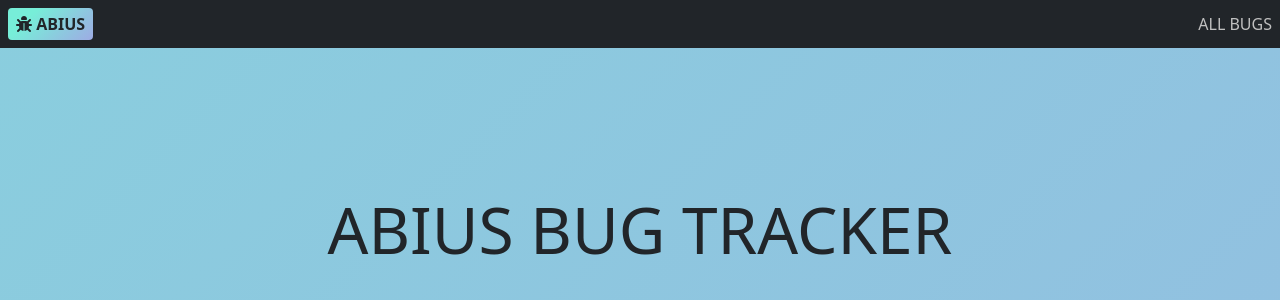
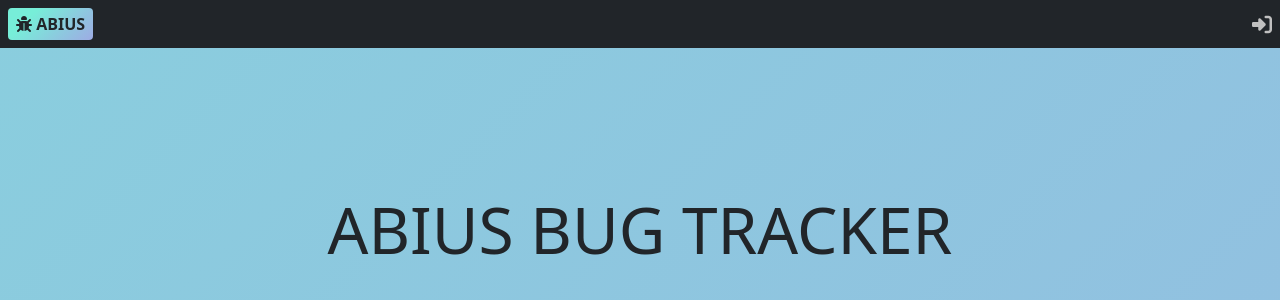
Before and after one commit to devmegan/abius, a Django app: page / in a window 1280 px wide. Shown: the top 300 px of the page. Run offline with Django 3.2, Linux system fonts and the light colour scheme; some libraries are stand-ins or nearby versions.

Commit message:
adding allauth links to index page

```diff
--- a/bugs/views.py
+++ b/bugs/views.py
@@ -1,11 +1,14 @@
 from django.shortcuts import render, redirect, HttpResponse, get_object_or_404
+from django.contrib.auth.models import User
+from django.contrib.auth.decorators import login_required
 from .models import Bug
 from .forms import BugForm
 
 # Views for Home App below
 
-
+@login_required
 def bugs(request):
+    user = get_object_or_404(User, username=request.user)
     """ view returns bugs page """
     bugs = Bug.objects.all().order_by("urgency")
     urgent_bugs = bugs.filter(urgency=3)
--- a/templates/base.html
+++ b/templates/base.html
@@ -14,11 +14,18 @@
 </head>
 <body>
     <nav class="navbar navbar-dark bg-dark d-flex justify-content-between px-2">
-        <a class="bg-light rounded px-2 py-1 brand-bg text-dark link-dark text-decoration-none" href="{% url 'index' %}"><i class="fas fa-bug"></i><b> ABIUS</b></a>
-        {% if user %}
+        <a class="bg-light rounded px-2 py-1 brand-bg text-dark link-dark text-decoration-none" href="{% url 'index' %}">
+            <i class="fas fa-bug"></i><b> ABIUS</b>
+        </a>
+        {% if user.is_authenticated %}
         <a class="ms-auto link-silver text-uppercase text-decoration-none" href="{% url 'bugs' %}">All Bugs</a>
+        <a href="{% url 'account_logout' %}" class="text-decoration-none link-silver">
+            <i class="fas fa-sign-out-alt ms-3 fa-lg"></i>
+        </a>
         {% else %}
-        <a class="ms-auto link-silver text-uppercase" href="#">Sign In</a>
+        <a class="ms-auto link-silver text-uppercase" href="{% url 'account_login' %}">
+            <i class="fas fa-sign-in-alt fa-lg"></i>
+        </a>
         {% endif %}
     </nav>
     <section id="main-container" class="brand-bg particles-js">
```
